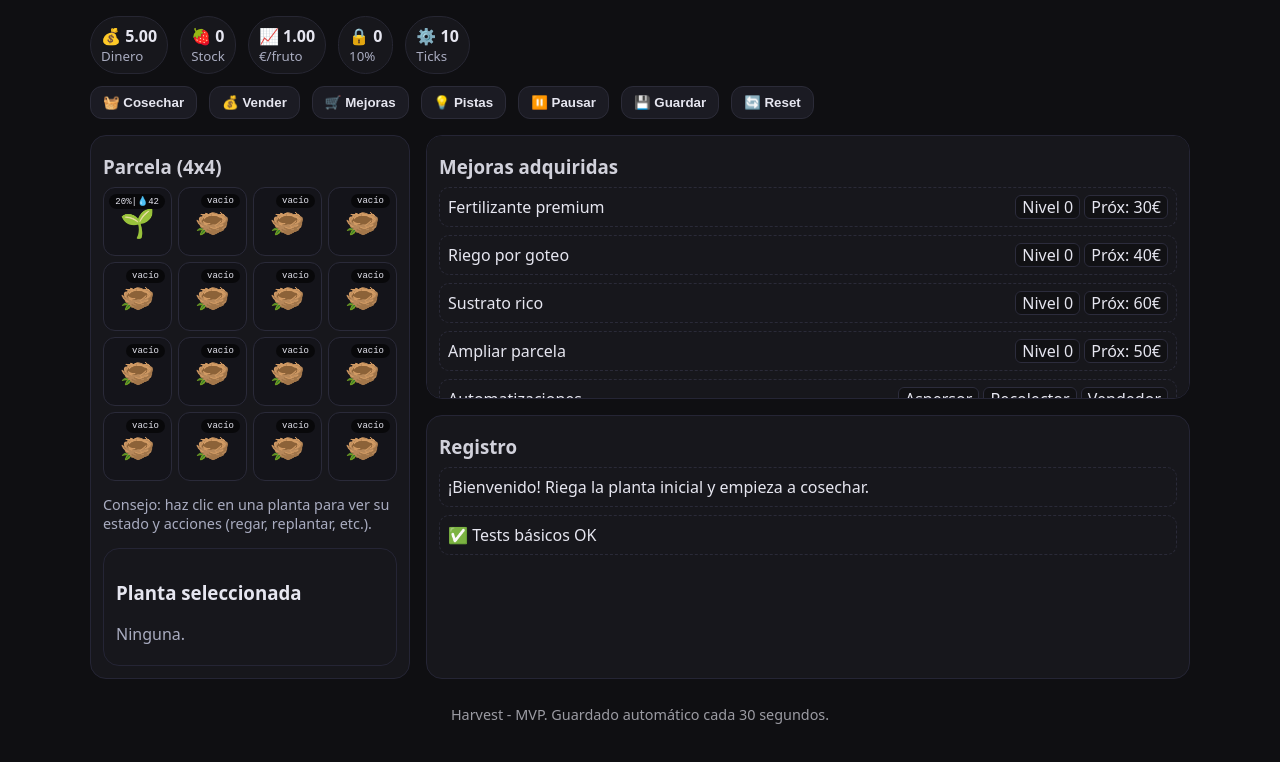
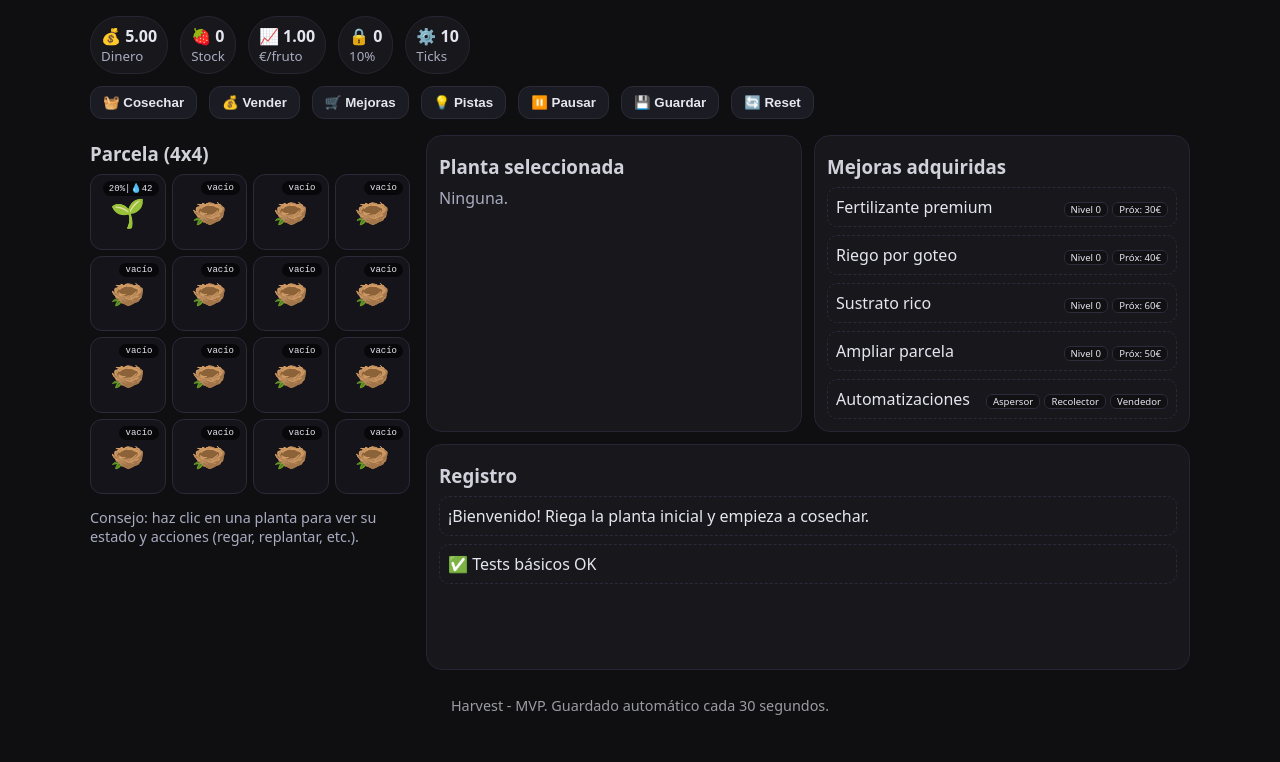
Before and after one commit to mgmerino/harvest, a plain HTML site: page index.html in a window 1280 px wide. Drawn offline with Linux system fonts and the light colour scheme.

Commit message:
Improve layout

```diff
--- a/index.html
+++ b/index.html
@@ -37,34 +37,33 @@
         </div>
       </header>
 
-      <aside class="panel">
+      <aside class="game-panel">
         <h3 class="section-title">Parcela (<span id="sizeLabel"></span>)</h3>
         <div class="grid" id="grid"></div>
         <p class="hint">
           Consejo: haz clic en una planta para ver su estado y acciones (regar,
           replantar, etc.).
         </p>
-        <div id="selected" class="panel" style="margin-top: 10px">
-          <h3>Planta seleccionada</h3>
-          <div id="plantInfo" class="muted">Ninguna.</div>
-          <div
-            id="actions"
-            style="display: flex; gap: 8px; margin-top: 8px"
-          ></div>
-        </div>
       </aside>
 
-      <div class="right-column">
+      <main class="game-panel">
+        <section class="panel" id="selectedPanel">
+          <h3 class="section-title">Planta seleccionada</h3>
+            <div id="plantInfo" class="muted">Ninguna.</div>
+            <div
+              id="actions"
+              style="display: flex; gap: 8px; margin-top: 8px"
+            ></div>
+        </section>
         <section class="panel" id="ownedPanel">
           <h3 class="section-title">Mejoras adquiridas</h3>
           <div id="ownedList" class="list"></div>
         </section>
-
-        <main class="panel">
+        <section class="panel" id="logPanel">
           <h3 class="section-title">Registro</h3>
           <div id="log" class="list"></div>
-        </main>
-      </div>
+        </section>
+      </main>
 
       <footer>
         Harvest - MVP. Guardado automático cada 30 segundos.
--- a/styles.css
+++ b/styles.css
@@ -186,7 +186,7 @@ dialog {
 }
 
 dialog .modal {
-  background: #2d3c33;
+  background: #000000;
   border: 1px solid #2a2a3a;
   border-radius: 16px;
   width: min(720px, 92vw);
@@ -205,6 +205,7 @@ dialog .modal {
   border: 1px solid #2c2c3c;
   padding: 0 6px;
   border-radius: 6px;
+  font-size: 0.6rem;
 }
 
 footer {
@@ -278,8 +279,25 @@ aside.panel {
   overflow-y: auto;
 }
 
-main.panel {
+main.game-panel {
+  display: flex;
+  flex-wrap: wrap;
+  gap: 12px;
+}
+
+#selectedPanel,
+#ownedPanel {
   flex: 1;
-  min-height: 0;
+  min-width: 0;
+}
+
+#logPanel {
+  flex-basis: 100%;
+  height: 200px;
   overflow-y: auto;
 }
+
+#logPanel .list {
+  max-height: 100%;
+  overflow-y: auto;
+}
```
